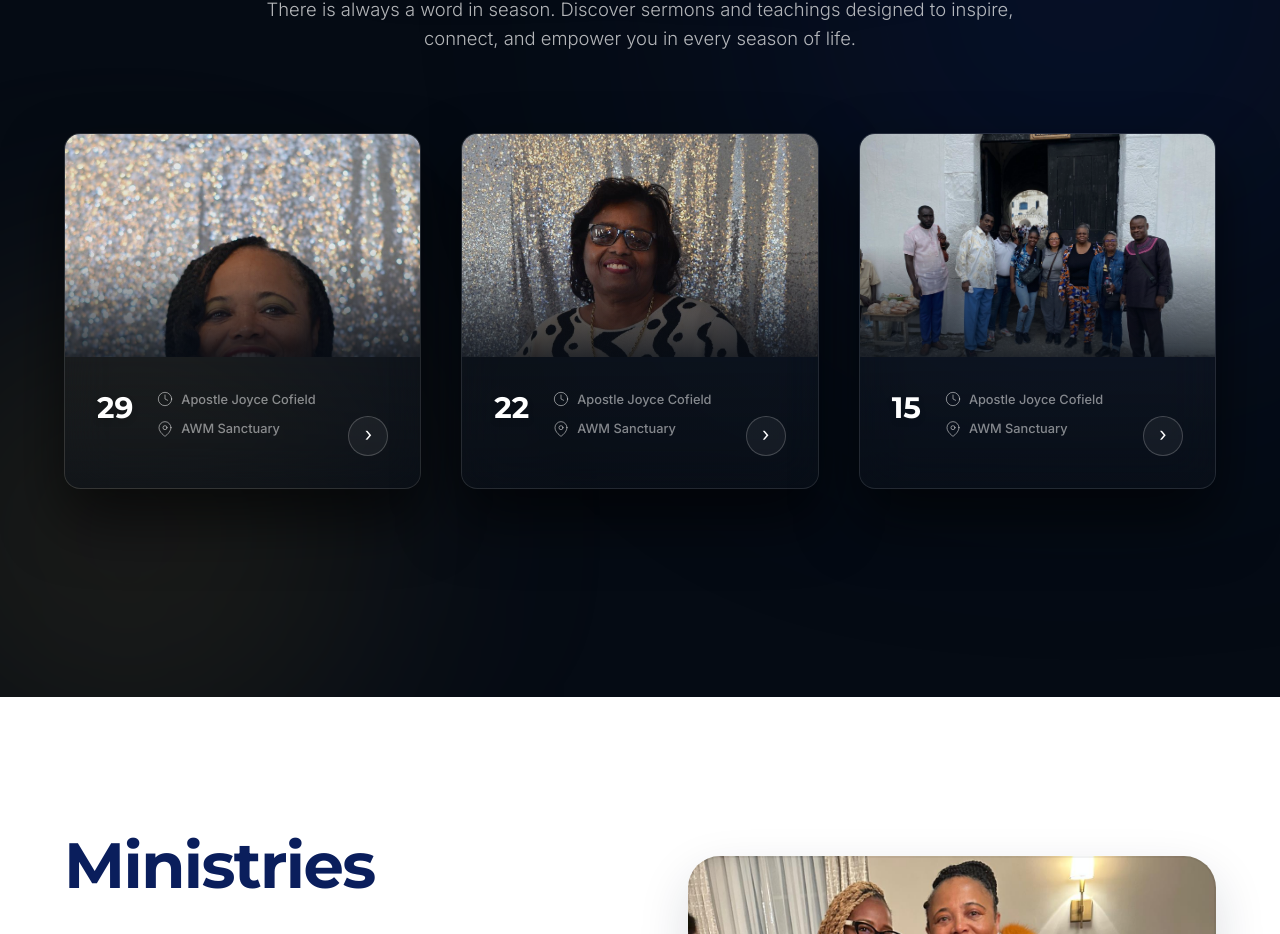
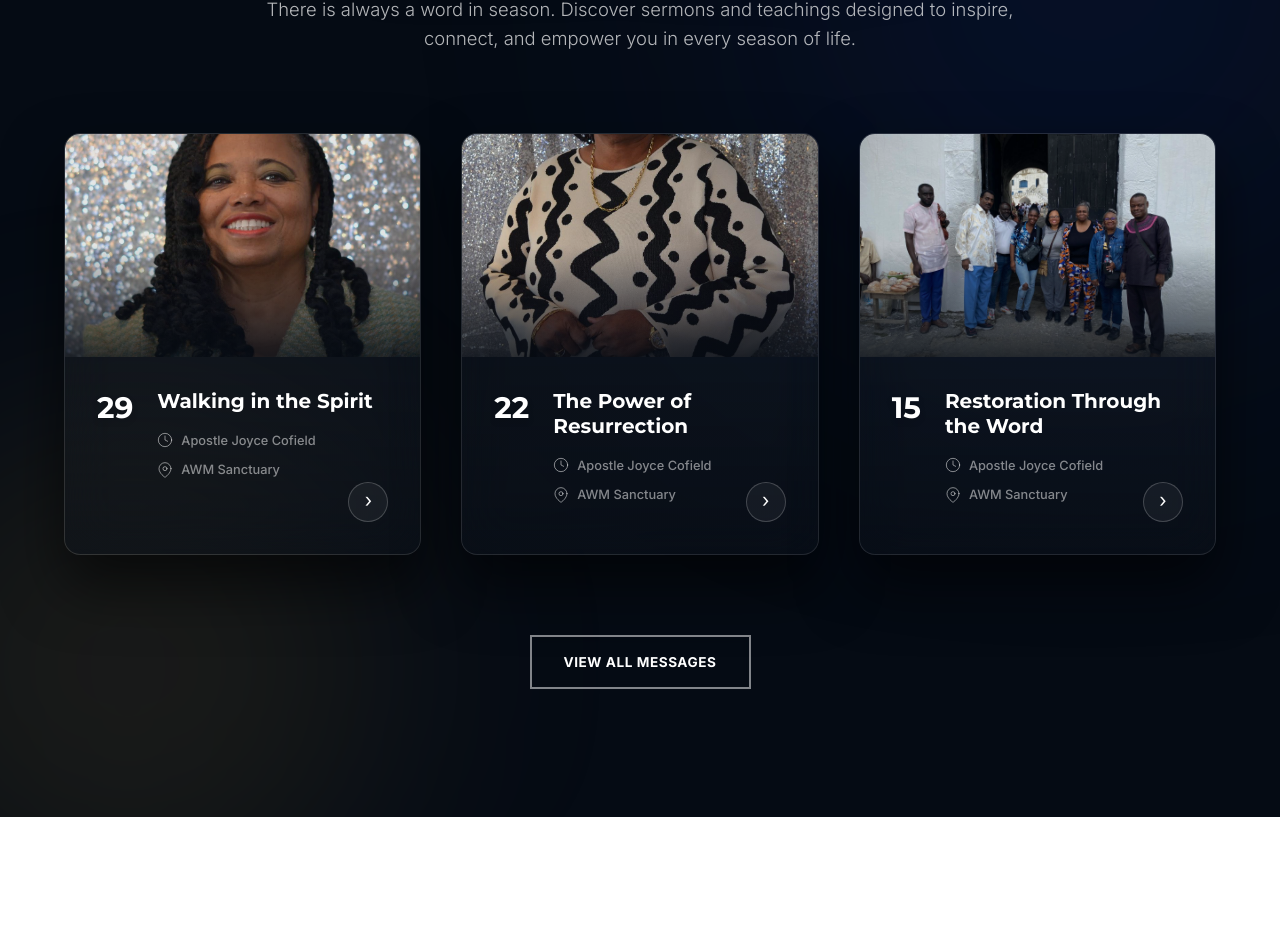
Before and after one commit to EricBaidoo/awm, a Next.js app: page / in a window 1280 px wide. Shown: the part 3680-4614 px from the top of the page. Built offline with nearby package versions, Linux system fonts and the light colour scheme.

Commit message:
fix: restore missing sermon titles and links, fix image cropping

```diff
--- a/src/components/home/SermonsPreview.js
+++ b/src/components/home/SermonsPreview.js
@@ -50,7 +50,7 @@ export default function SermonsPreview() {
           {recentSermons.map((sermon, i) => (
             <Link
               key={sermon.id}
-              href={`/sermons/${sermon.id}`}
+              href={`/sermons`}
               className={`group flex flex-col rounded-[1rem] overflow-hidden bg-white/[0.03] backdrop-blur-xl shadow-[0_30px_60px_rgba(0,0,0,0.6)] hover:-translate-y-3 hover:shadow-[0_40px_80px_rgba(212,175,55,0.15)] transition-all duration-700 ease-out border border-white/10 ${
                 isVisible ? 'opacity-100 translate-y-0' : 'opacity-0 translate-y-[4rem]'
               }`}
@@ -63,7 +63,7 @@ export default function SermonsPreview() {
                   alt={sermon.title}
                   fill
                   sizes="(max-width: 768px) 100vw, 33vw"
-                  className="object-cover object-top transition-transform duration-1000 group-hover:scale-110 opacity-90 group-hover:opacity-100"
+                  className="object-cover object-center transition-transform duration-1000 group-hover:scale-110 opacity-90 group-hover:opacity-100"
                 />
                 <div className="absolute inset-0 bg-gradient-to-t from-[#050b14] via-transparent to-transparent opacity-80" />
               </div>
@@ -80,7 +80,9 @@ export default function SermonsPreview() {
 
                 {/* Details Right */}
                 <div className="flex flex-col flex-grow">
-                  {/* Heading removed */}
+                  <h3 className="font-display font-bold text-white text-[1.25rem] leading-tight mb-[1rem] line-clamp-2">
+                    {sermon.title}
+                  </h3>
 
                   <div className="flex items-center gap-[0.5rem] mb-[0.5rem] text-white/50 group-hover:text-white/80 transition-colors duration-300">
                     <TimeIcon className="w-[1rem] h-[1rem]" />
@@ -106,7 +108,12 @@ export default function SermonsPreview() {
         <div className={`text-center mt-[5rem] transition-all duration-1000 delay-500 ease-out ${
           isVisible ? 'opacity-100 translate-y-0' : 'opacity-0 translate-y-[4rem]'
         }`}>
-          {/* Heading removed */}
+          <Link
+            href="/sermons"
+            className="btn btn--outline border-white/20 text-white hover:bg-white hover:text-primary transition-all duration-300"
+          >
+            View All Messages
+          </Link>
         </div>
 
       </div>
```
